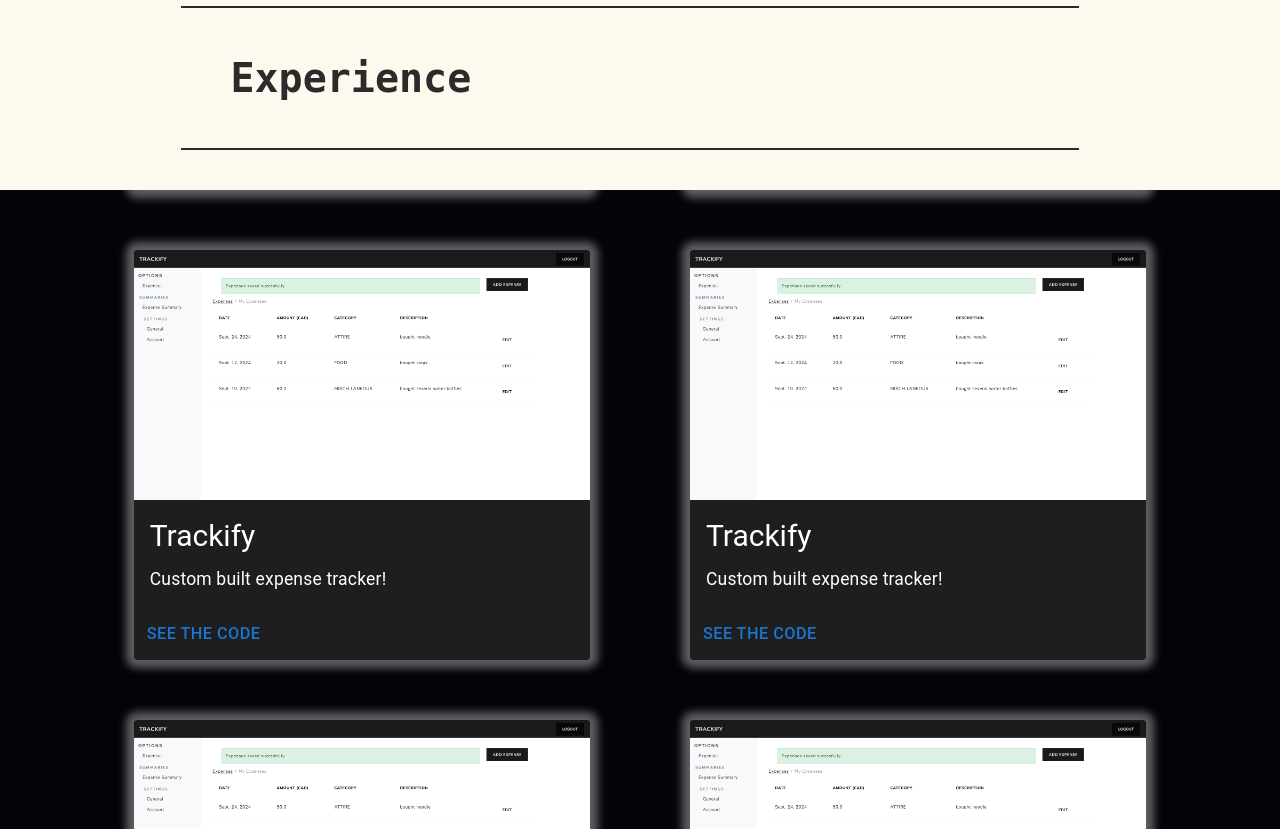
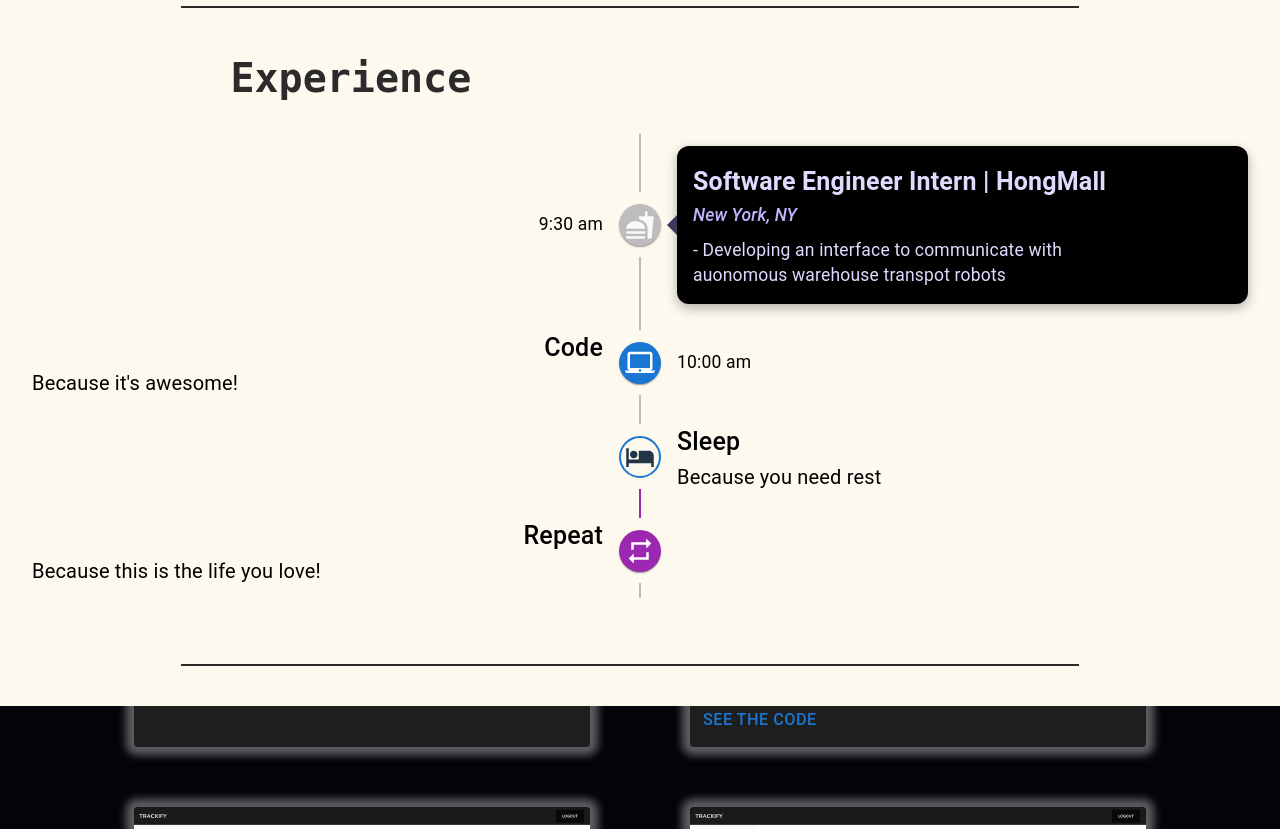
Before and after one commit to yanxue06/portfolio, a React (Vite) app: page / in a window 1280 px wide. Shown: the part 1940-2769 px from the top of the page. Built offline with nearby package versions, Linux system fonts and the light colour scheme.

Commit message:
latest improval of experience

```diff
--- a/package.json
+++ b/package.json
@@ -14,6 +14,7 @@
     "@emotion/react": "^11.14.0",
     "@emotion/styled": "^11.14.0",
     "@mui/icons-material": "^6.3.1",
+    "@mui/lab": "^6.0.0-beta.24",
     "@mui/material": "^6.3.1",
     "aos": "^2.3.4",
     "bootstrap": "^5.3.3",
--- a/src/pages/home.jsx
+++ b/src/pages/home.jsx
@@ -1,4 +1,4 @@
-import React from 'react';
+import * as React from 'react';
 import '../Home.css';
 import '../particle.scss';
 import '../timeline.css';
@@ -16,8 +16,6 @@ import '../navbar.css';
 import Grid2 from '@mui/material/Grid2';
 import { motion } from "framer-motion";
 
-
-// import { Timeline, TimelineItem }  from 'vertical-timeline-component-for-react';
 import Card from '@mui/material/Card';
 import CardActions from '@mui/material/CardActions';
 import CardContent from '@mui/material/CardContent';
@@ -25,9 +23,60 @@ import CardMedia from '@mui/material/CardMedia';
 import Button from '@mui/material/Button';
 import Typography from '@mui/material/Typography';
 
+import Timeline from '@mui/lab/Timeline';
+import TimelineItem from '@mui/lab/TimelineItem';
+import TimelineSeparator from '@mui/lab/TimelineSeparator';
+import TimelineConnector from '@mui/lab/TimelineConnector';
+import TimelineContent from '@mui/lab/TimelineContent';
+import TimelineOppositeContent from '@mui/lab/TimelineOppositeContent';
+import TimelineDot from '@mui/lab/TimelineDot';
+import FastfoodIcon from '@mui/icons-material/Fastfood';
+import LaptopMacIcon from '@mui/icons-material/LaptopMac';
+import HotelIcon from '@mui/icons-material/Hotel';
+import RepeatIcon from '@mui/icons-material/Repeat';
+
+import Stack from '@mui/material/Stack';
+import Paper from '@mui/material/Paper';
+import { styled } from '@mui/material/styles';
+
+
+
 
 
 export default function App() {
+  const Item = styled(Paper)(({ theme }) => ({
+    backgroundColor: '#fff',
+    ...theme.typography.body2,
+    padding: theme.spacing(1),
+    textAlign: 'center',
+    color: theme.palette.text.secondary,
+  }));
+
+  const DemoPaper = styled(Paper)(({ theme }) => ({
+    backgroundColor: 'black', // Darker background color
+    color: '#E2D9FF', // Soft text color
+    padding: theme.spacing(2), // Spacing for inner content
+    borderRadius: theme.spacing(1.5), // Rounded corners
+    boxShadow: '0px 4px 12px rgba(0, 0, 0, 0.3)', // Subtle shadow
+    maxWidth: '700px', // Optional: Limit the max width for better layout
+    maxHeight: '300px',
+    position: 'relative', // To position the arrow
+    wordWrap: 'break-word',
+    overflowWrap: 'break-word',
+    '&:before': { /* for the arrow coming out of the component */
+      content: '""',
+      position: 'absolute',
+      top: '50%',
+      left: '-10px',
+      transform: 'translateY(-50%)',
+      width: '0',
+      height: '0',
+      borderStyle: 'solid',
+      borderWidth: '10px 10px 10px 0',
+      borderColor: `transparent #3A3B5A transparent transparent`, // Match the background
+    },
+  }));
+
 
   return (
     <>
@@ -164,6 +213,92 @@ export default function App() {
 
         <div id="experience" className="exp_heading"> Experience </div>
 
+        <Timeline position="alternate">
+          <TimelineItem>
+            <TimelineOppositeContent
+              sx={{ m: 'auto 0' }}
+              align="right"
+              variant="body2"
+              color="black"
+            >
+              9:30 am
+            </TimelineOppositeContent>
+            <TimelineSeparator>
+              <TimelineConnector />
+              <TimelineDot>
+                <FastfoodIcon />
+              </TimelineDot>
+              <TimelineConnector />
+            </TimelineSeparator>
+            <TimelineContent sx={{ py: '12px', px: 2, color: "black"}}>
+              <Stack direction="row" spacing={2}>
+                <DemoPaper square={false}>
+                  <Typography variant="h6" component="div" sx={{ fontWeight: 'bold' }}>
+                    Software Engineer Intern | HongMall
+                  </Typography>
+                  <Typography variant="subtitle2" sx={{ fontStyle: 'italic', color: '#C4B4FF' }}>
+                    New York, NY
+                  </Typography>
+                  <Typography variant="body2" sx={{ marginTop: '8px' }}>
+                    - Developing an interface to communicate with auonomous warehouse transpot robots
+                  </Typography>
+                </DemoPaper>
+              </Stack>
+            </TimelineContent>
+          </TimelineItem>
+          <TimelineItem>
+            <TimelineOppositeContent
+              sx={{ m: 'auto 0' }}
+              variant="body2"
+              color="black"
+            >
+              10:00 am
+            </TimelineOppositeContent>
+            <TimelineSeparator>
+              <TimelineConnector />
+              <TimelineDot color="primary">
+                <LaptopMacIcon />
+              </TimelineDot>
+              <TimelineConnector />
+            </TimelineSeparator>
+            <TimelineContent sx={{ py: '12px', px: 2, color: "black"}}>
+              <Typography variant="h6" component="span">
+                Code
+              </Typography>
+              <Typography>Because it&apos;s awesome!</Typography>
+            </TimelineContent>
+          </TimelineItem>
+          <TimelineItem>
+            <TimelineSeparator>
+              <TimelineConnector />
+              <TimelineDot color="primary" variant="outlined">
+                <HotelIcon />
+              </TimelineDot>
+              <TimelineConnector sx={{ bgcolor: 'secondary.main' }} />
+            </TimelineSeparator>
+            <TimelineContent sx={{ py: '12px', px: 2, color: 'black'}}>
+              <Typography variant="h6" component="span">
+                Sleep
+              </Typography>
+              <Typography>Because you need rest</Typography>
+            </TimelineContent>
+          </TimelineItem>
+          <TimelineItem>
+            <TimelineSeparator>
+              <TimelineConnector sx={{ bgcolor: 'secondary.main' }} />
+              <TimelineDot color="secondary">
+                <RepeatIcon />
+              </TimelineDot>
+              <TimelineConnector />
+            </TimelineSeparator>
+            <TimelineContent sx={{ py: '12px', px: 2, color: "black"}}>
+              <Typography variant="h6" component="span">
+                Repeat
+              </Typography>
+              <Typography>Because this is the life you love!</Typography>
+            </TimelineContent>
+          </TimelineItem>
+        </Timeline>
 
 {/*
         <Timeline lineColor={'#ddd'}>
@@ -320,6 +455,7 @@ export default function App() {
                       Custom built expense tracker!
                     </Typography>
                   </CardContent>
+
                   <CardActions>
                     <Button size="small"> See the Code </Button>
                   </CardActions>
@@ -350,6 +486,15 @@ export default function App() {
                       Custom built expense tracker!
                     </Typography>
                   </CardContent>
+                  <Stack
+                    direction={{ xs: 'column', sm: 'row' }}
+                    spacing={{ md: 1 }}
+                  >
+                    <Item>Python</Item>
+                    <Item>Django</Item>
+                    <Item>PostgreSQL</Item>
+                    <Item>CRUD</Item>
+                  </Stack>
                   <CardActions>
                     <Button size="small"> See the Code </Button>
                   </CardActions>
```
Also changed, not shown: 1 other file (tests, documents, lock files or other folders).
